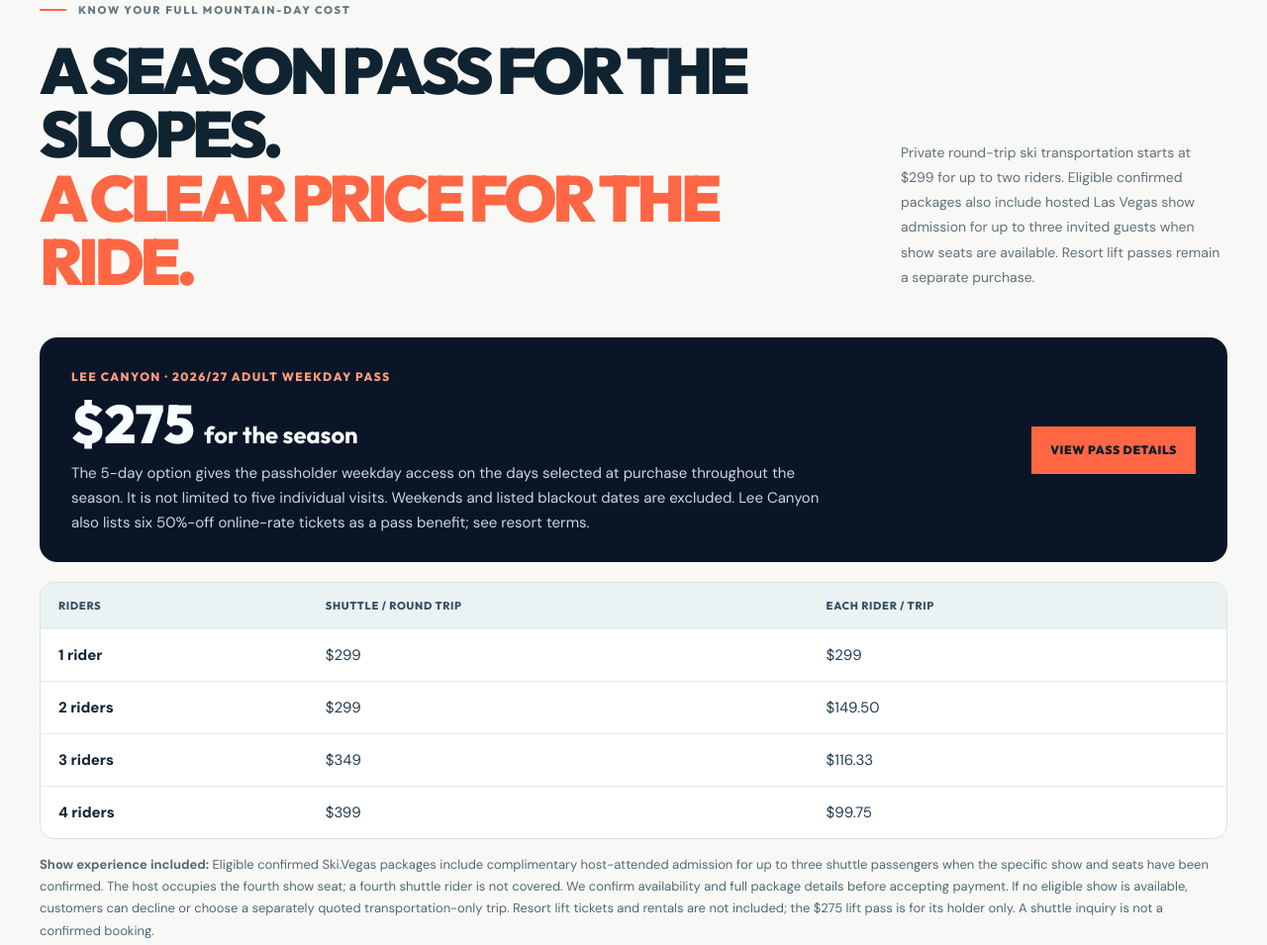
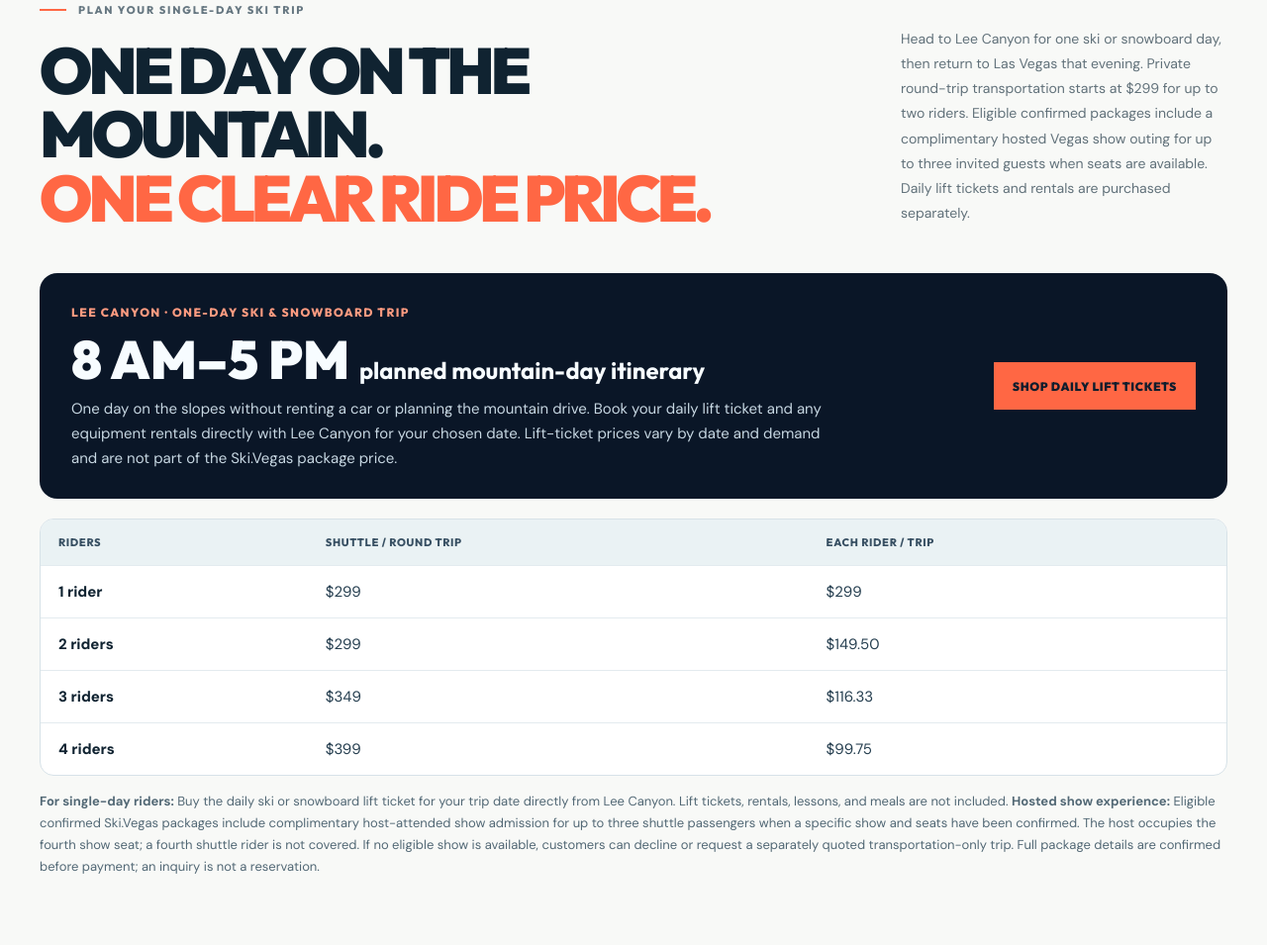
Before and after one commit to clearmyrecord/vegas-ski-shuttle, a plain HTML site: page index.html in a window 1280 px wide. Shown: the part 2802-3757 px from the top of the page at 99% size. Drawn offline with Linux system fonts and the light colour scheme; no server answers.

Commit message:
Replace season-pass promotion with single-day Ski.Vegas itinerary and lift ticket guidance

```diff
--- a/index.html
+++ b/index.html
@@ -141,12 +141,12 @@
  <section class="pricing-section section" id="pricing" aria-labelledby="pricing-title">
   <div class="container">
    <div class="section-heading">
-    <div><div class="eyebrow dark"><span class="eyebrow-line"></span> KNOW YOUR FULL MOUNTAIN-DAY COST</div><h2 id="pricing-title">A SEASON PASS FOR THE SLOPES.<br><span>A CLEAR PRICE FOR THE RIDE.</span></h2></div>
-    <p>Private round-trip ski transportation starts at $299 for up to two riders. Eligible confirmed packages also include hosted Las Vegas show admission for up to three invited guests when show seats are available. Resort lift passes remain a separate purchase.</p>
+    <div><div class="eyebrow dark"><span class="eyebrow-line"></span> PLAN YOUR SINGLE-DAY SKI TRIP</div><h2 id="pricing-title">ONE DAY ON THE MOUNTAIN.<br><span>ONE CLEAR RIDE PRICE.</span></h2></div>
+    <p>Head to Lee Canyon for one ski or snowboard day, then return to Las Vegas that evening. Private round-trip transportation starts at $299 for up to two riders. Eligible confirmed packages include a complimentary hosted Vegas show outing for up to three invited guests when seats are available. Daily lift tickets and rentals are purchased separately.</p>
    </div>
    <div class="pricing-pass-callout">
-    <div><span class="pricing-kicker">LEE CANYON · 2026/27 ADULT WEEKDAY PASS</span><h3>$275 <small>for the season</small></h3><p>The 5-day option gives the passholder weekday access on the days selected at purchase throughout the season. It is not limited to five individual visits. Weekends and listed blackout dates are excluded. Lee Canyon also lists six 50%-off online-rate tickets as a pass benefit; see resort terms.</p></div>
-    <a href="https://www.leecanyonlv.com/season-pass/" target="_blank" rel="noopener noreferrer">VIEW PASS DETAILS</a>
+    <div><span class="pricing-kicker">LEE CANYON · ONE-DAY SKI &amp; SNOWBOARD TRIP</span><h3>8 AM–5 PM <small>planned mountain-day itinerary</small></h3><p>One day on the slopes without renting a car or planning the mountain drive. Book your daily lift ticket and any equipment rentals directly with Lee Canyon for your chosen date. Lift-ticket prices vary by date and demand and are not part of the Ski.Vegas package price.</p></div>
+    <a href="https://store.leecanyonlv.com/" target="_blank" rel="noopener noreferrer">SHOP DAILY LIFT TICKETS</a>
    </div>
    <div class="pricing-table-wrap">
     <table class="pricing-table">
@@ -159,7 +159,7 @@
      </tbody>
     </table>
    </div>
-   <p class="pricing-note"><strong>Show experience included:</strong> Eligible confirmed Ski.Vegas packages include complimentary host-attended admission for up to three shuttle passengers when the specific show and seats have been confirmed. The host occupies the fourth show seat; a fourth shuttle rider is not covered. We confirm availability and full package details before accepting payment. If no eligible show is available, customers can decline or choose a separately quoted transportation-only trip. Resort lift tickets and rentals are not included; the $275 lift pass is for its holder only. A shuttle inquiry is not a confirmed booking.</p>
+   <p class="pricing-note"><strong>For single-day riders:</strong> Buy the daily ski or snowboard lift ticket for your trip date directly from Lee Canyon. Lift tickets, rentals, lessons, and meals are not included. <strong>Hosted show experience:</strong> Eligible confirmed Ski.Vegas packages include complimentary host-attended show admission for up to three shuttle passengers when a specific show and seats have been confirmed. The host occupies the fourth show seat; a fourth shuttle rider is not covered. If no eligible show is available, customers can decline or request a separately quoted transportation-only trip. Full package details are confirmed before payment; an inquiry is not a reservation.</p>
   </div>
  </section>
 
@@ -297,7 +297,7 @@
  <section class="faq-section section" id="faq"><div class="container faq-grid"><div><div class="eyebrow dark"><span class="eyebrow-line"></span> GOOD TO KNOW</div><h2>QUESTIONS?<br><span>WE GOT YOU.</span></h2><p class="faq-help">Still need answers?<br><a href="tel:+17025088110">Give us a call ↗</a></p></div>
  <div class="accordion">
  <details><summary>Is my seat confirmed when I fill out the form?<span>+</span></summary><p>No. This website helps you prepare an availability inquiry through your email app. Your reservation is only confirmed after our team responds with pickup details and any applicable payment instructions.</p></details>
- <details><summary>Are lift tickets and rentals included?<span>+</span></summary><p>No. Transportation is separate from resort lift tickets, rental equipment, lessons, and other resort charges. Buy resort services directly from the resort. See <a href="https://www.leecanyonlv.com/weather/" target="_blank" rel="noopener noreferrer">Lee Canyon's official website</a> for current availability.</p></details>
+ <details><summary>Are daily lift tickets and rentals included?<span>+</span></summary><p>No. Ski.Vegas is designed for single-day riders: the round-trip package covers shuttle transportation and eligible confirmed hosted-show admission, not admission to ski lifts. Purchase a daily lift ticket for your travel date, plus any rentals or lessons, directly through <a href="https://store.leecanyonlv.com/" target="_blank" rel="noopener noreferrer">Lee Canyon's official ticket store</a>. Prices vary by date.</p></details>
  <details><summary>Where will you pick me up?<span>+</span></summary><p>Tell us your preferred pickup area—Las Vegas Strip, Downtown, Henderson, or another Las Vegas Valley location. We will confirm the exact meeting point and whether your requested pickup is available before booking.</p></details>
  <details><summary>Can I bring my skis or snowboard?<span>+</span></summary><p>Tell us how much equipment you're bringing when you inquire. We will confirm the available vehicle and gear capacity before accepting the reservation.</p></details>
  <details><summary>How does round-trip pricing work?<span>+</span></summary><p>$299 round trip covers one or two people. A third passenger adds $50 ($349 total); a fourth adds another $50 ($399 total). Maximum four shuttle passengers. Eligible confirmed packages include a complimentary hosted Las Vegas show outing for up to three invited guests when tickets are available. The host attends and occupies the fourth show seat, so a fourth shuttle passenger is not covered by the show. Lift tickets and rentals are separate.</p></details>
```
